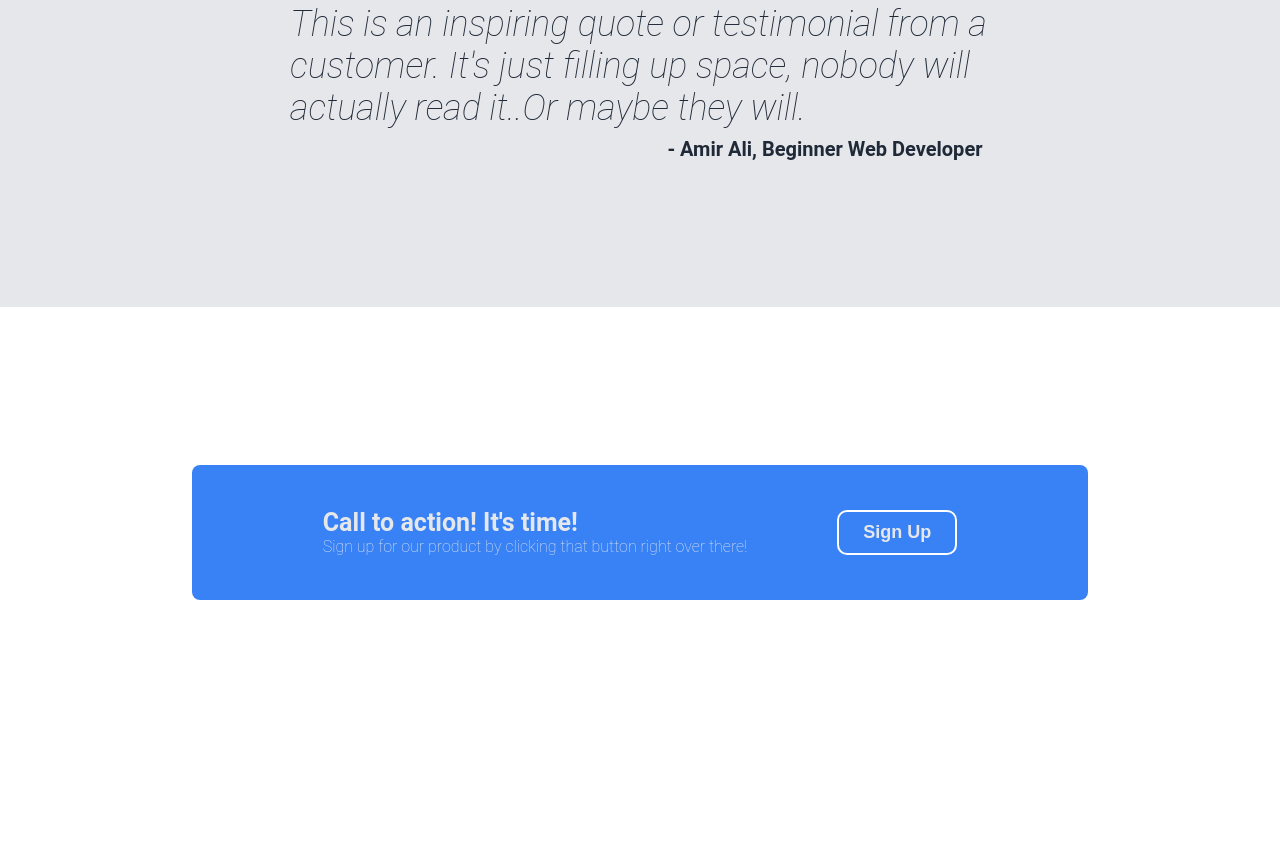
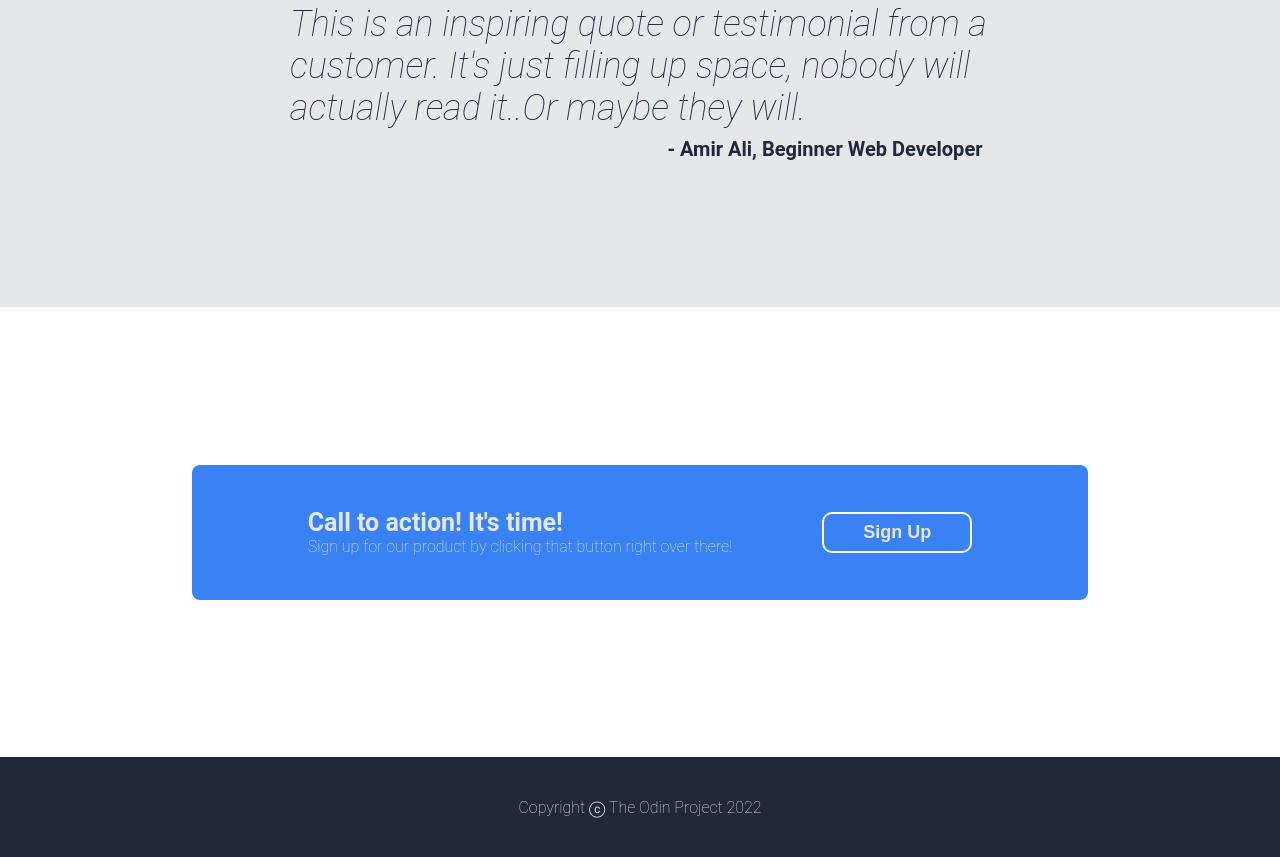
Before and after one commit to satele99/project-landing-page, a plain HTML site: page index.html in a window 1280 px wide. Shown: the part 953-1810 px from the top of the page. Before the commit the page ends 1710 px from the top, so only its background shows below. Drawn offline with Linux system fonts and the light colour scheme.

Commit message:
completed initial coding of entire page (before cleaning it up)

```diff
--- a/index.html
+++ b/index.html
@@ -75,6 +75,9 @@
                 <!-- </div> -->
             </div>
         </section>
+        <footer>
+            <p>Copyright ⓒ The Odin Project 2022</p>
+        </footer>
     </div>
 
 </body>
--- a/styles.css
+++ b/styles.css
@@ -187,12 +187,23 @@ main {
     color: #e5e7eb;
     font-weight: bold;
     font-size: 18px;
-    padding: 10px;
+    padding: 8px;
     border-radius: 10px;
-    width: 120px;
+    width: 150px;
 }
 .call-to-action div button:hover {
     border: 2px solid rgb(203, 202, 202);
     cursor: pointer;
     color: #fdfdfd;
 }
+footer {
+    display: flex;
+    justify-content: center;
+    align-items: center;
+    height: 100px;
+    background-color: #1f2937;
+}
+footer p {
+    color: #e5e7eb;
+    font-weight: lighter;
+}
```
